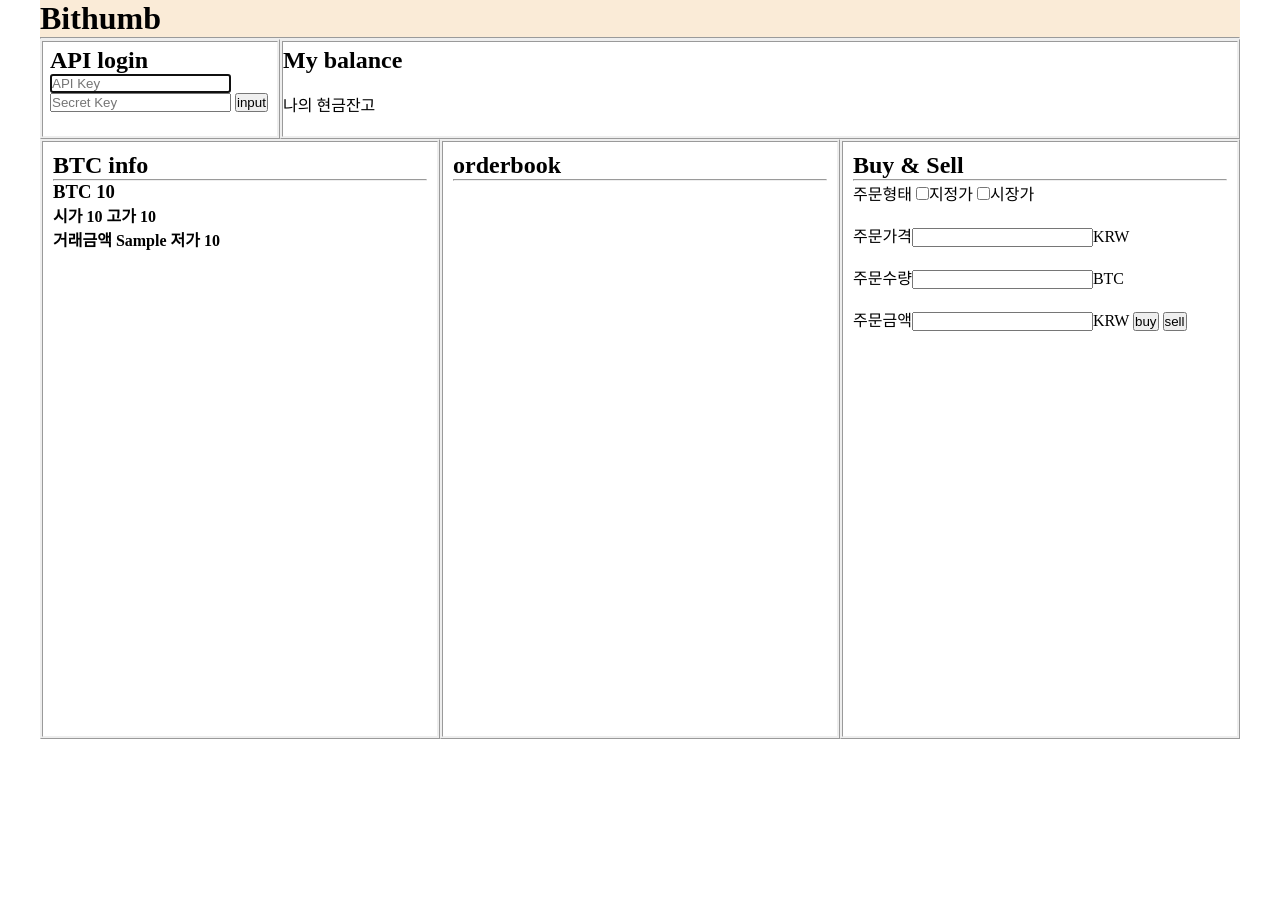
After one commit to jyoooonh/bithumbUI, a Django app: template templates/bithumbUI/bithumb.html in a window 1280 px wide. The commit adds this page. Run offline with Django 4.2, Linux system fonts and the light colour scheme; the template is opened without the code that fills it: most values are stand-ins (such as "Sample title", 1, 10 or a date in 2020).

Commit message:
btc info

```diff
--- /dev/null
+++ b/bithumbUI/forms.py
@@ -0,0 +1,3 @@
+from socket import fromshare
+from django import forms
+from bithumbUI.models import API
--- a/bithumbUI/models.py
+++ b/bithumbUI/models.py
@@ -1,4 +1,5 @@
 from django.db import models
+import requests
 
 class API(models.Model):
     api_key = models.CharField(max_length=50)
--- /dev/null
+++ b/bithumbUI/templatetags/custom_filter.py
@@ -0,0 +1,6 @@
+from django import template
+register = template.Library()
+
+@register.simple_tag
+def getvalue(dict, key):
+    return dict.get(key)
--- a/bithumbUI/urls.py
+++ b/bithumbUI/urls.py
@@ -5,5 +5,5 @@
     path('', views.index),
     #path('myinfo/', views.myinfo, name = 'myinfo'),
     path('orderbook/', views.orderbook, name = 'orderbook'),
-    path('balance/', views.balance, name = 'balance')
+    #path('balance/', views.balance, name = 'balance')
 ]
--- a/config/settings.py
+++ b/config/settings.py
@@ -118,6 +118,10 @@
 # https://docs.djangoproject.com/en/4.0/howto/static-files/
 
 STATIC_URL = 'static/'
+STATICFILES_DIRS = [
+    BASE_DIR / 'static',
+]
+
 
 # Default primary key field type
 # https://docs.djangoproject.com/en/4.0/ref/settings/#default-auto-field
--- /dev/null
+++ b/static/bithumb_style.css
@@ -0,0 +1,66 @@
+*
+{
+    margin : 0;
+    padding : 0;
+    box-sizing : border-box;
+}
+
+#container
+{
+    width:1200px;
+    height:900px;
+    margin:0 auto;
+}
+
+#header
+{
+    width : 100%;
+    height : 40px;
+    background-color: antiquewhite;
+}
+
+#API
+{
+    width : 20%;
+    height : 100px;
+    float : left;
+    padding-left:7px;
+    padding-top:5px;
+    border:ridge;
+}
+
+#balance
+{
+    width : 80%;
+    height : 100px;
+    float : right;
+    padding-top :5px;
+    border:ridge;
+}
+
+#coin_info
+{
+    width: 400px;
+    height:600px;
+    float:left;
+    padding:10px;
+    border:ridge;
+}
+
+#orderbook
+{
+    width:400px;
+    height:600px;
+    float:left;
+    padding:10px;
+    border:ridge;
+}
+
+#buynsell
+{
+    width: 400px;
+    height: 600px;
+    float:right;
+    padding:10px;
+    border:ridge;
+}
--- /dev/null
+++ b/templates/bithumbUI/bithumb.html
@@ -0,0 +1,58 @@
+<!DOCTYPE HTML>
+<html lang="ko">
+
+<head>
+    {% load static %}
+    <meta charset="UTF-8">
+    <meta name="viewport" content="width=device-width, inital-scale=1.0">
+    <link rel="stylesheet" type = "text/css" href="{% static 'bithumb_style.css' %}">
+    <title>Bithumb</title>
+</head>
+
+<body>
+    <div id="container">
+        <div id="header">
+            <h1>Bithumb</h1>
+            <hr>
+            <div id="API">
+                <h2>API login</h2>
+                <form action="{% url 'orderbook' %}" method="POST">
+                    <input type="text" name="API_Key" placeholder="API Key" required autofocus>
+                    <input type="text" name="Secret_Key" placeholder="Secret Key" required>
+                    <input type="submit" name="login" value="input">
+                </form>
+            </div>
+            <div id="balance">
+                <h2>My balance</h2><br>
+                <p>나의 현금잔고</p>
+            </div>
+        </div>
+        <div id="coin_info">
+            <h2>BTC info</h2>
+            <hr>
+            <h3>BTC {{trade_price}} </h3>
+            <h4>시가 {{opening_price}} 고가 {{max_price}}</h4>
+            <h4>거래금액 {{trade_volume}} 저가 {{min_price}}</h4>
+        </div>
+        <div id="orderbook">
+            <h2>orderbook</h2>
+            <hr>
+        </div>
+        <div id="buynsell">
+            <h2>Buy & Sell</h2>
+            <hr>
+            <p>주문형태
+            <input type="checkbox" value="지정가" required>지정가
+            <input type="checkbox" value="시장가">시장가
+            </p><br>
+            <p>주문가격<input type="number">KRW</p><br>
+            <p>주문수량<input type="number">BTC</p><br>
+            <p>주문금액<input type="number">KRW
+            <input type="submit" name="buy" value="buy">
+            <input type="submit" name="sell" value="sell">
+            </p>
+        </div>
+    </div>
+</body>
+
+</html>
```
Also changed, not shown: api_test.py (+4 -3 lines), bithumbUI/views.py (+25 -41 lines), templates/bithumbUI/api_key.html (+11 -0 lines), 4 other files.
